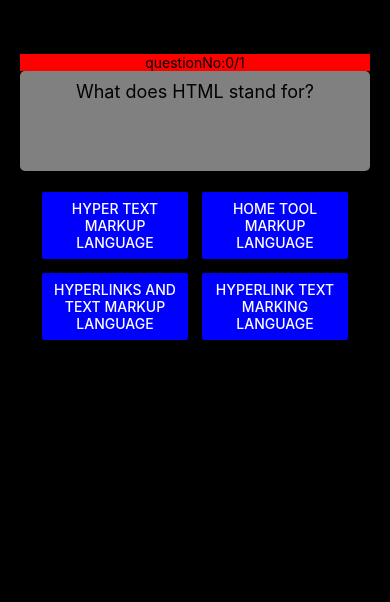
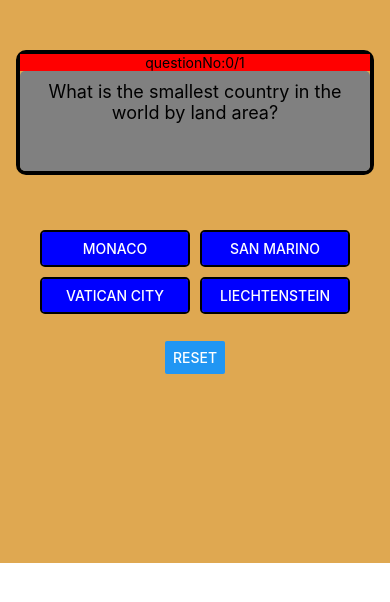
Before and after one commit to narangrg443/expo-react-native, a React Native app: screen / in a window 390 px wide. Shown: the top 602 px of the page. Built offline with nearby package versions, Linux system fonts and the light colour scheme.

Commit message:
ready question App

```diff
--- a/App.js
+++ b/App.js
@@ -12,6 +12,8 @@ export default function App() {
   const [goNext,setGoNext]=useState(false);
   const [score,setScore]=useState(0);
   const [answerColor,setAnswerColor]=useState(['blue','blue','blue','blue'])
+
+
   const renderItem = ({ item,index}) => (
     <View style={styles.answerOption}>
       <Button style={styles.answerText} title={item}
@@ -60,6 +62,8 @@ const nextQuestion=()=>{
 
 
   return (
+
+
     <View style={styles.container}>
 
       <View style={styles.questionContainer}>
@@ -73,17 +77,15 @@ const nextQuestion=()=>{
 
       </View>
 
+          <View style={styles.nextButton}>
+         {goNext?(
 
-         {goNext?(<View style={styles.resetButton}>
-           <Button style={styles.myButton}title="reset" onPress={()=>{
-           //reset
-           setQuestionNo(0)
-           setScore(0)
-         }}
-         />
+
          <Button title="next" onPress={nextQuestion}/>
-         </View>):null
-         }
+         ):null
+
+    }
+    </View>
 
 
 
@@ -95,7 +97,15 @@ const nextQuestion=()=>{
         renderItem={renderItem}
         numColumns={2} // Set the number of columns as needed
       />
-
+      <View style={styles.myButton} >
+  <Button title="reset" onPress={()=>{
+           //reset
+           setQuestionNo(0)
+           setScore(0)
+           setAnswerColor(prev=>prev.map(color=>'blue'));
+         }}
+         />
+         </View>
     </View>
   );
 }
--- a/components/Questions.jsx
+++ b/components/Questions.jsx
@@ -1,182 +1,80 @@
-const questions = [{
-  question: "What does HTML stand for?",
-  options: [
-    "Hyper Text Markup Language",
-    "Home Tool Markup Language",
-    "Hyperlinks and Text Markup Language",
-    "Hyperlink Text Marking Language"
-  ],
-  answer: 0
-},
+const questions= [
   {
-    question: "Which tag is used to define an external JavaScript file?",
-    options: ["<script>",
-      "<javascript>",
-      "<js>",
-      "<scripting>"],
+    question: "What is the smallest country in the world by land area?",
+    options: ["Monaco", "San Marino", "Vatican City", "Liechtenstein"],
+    answer: 2
+  },
+  {
+    question: "Which river flows through the city of Cairo, Egypt?",
+    options: ["Tigris River", "Nile River", "Euphrates River", "Amazon River"],
+    answer: 1
+  },
+  {
+    question: "What is the largest island in the Mediterranean Sea?",
+    options: ["Sardinia", "Sicily", "Corsica", "Crete"],
+    answer: 1
+  },
+  {
+    question: "In which country would you find the ancient city of Machu Picchu?",
+    options: ["Peru", "Mexico", "Bolivia", "Chile"],
     answer: 0
   },
   {
-    question: "Which property is used to change the background color of an element in CSS?",
-    options: ["background-image",
-      "background-color",
-      "color",
-      "text-color"],
+    question: "What is the tallest waterfall in the world?",
+    options: ["Victoria Falls", "Angel Falls", "Niagara Falls", "Iguazu Falls"],
     answer: 1
   },
   {
-    question: "What is the purpose of the 'querySelector' method in JavaScript?",
-    options: [
-      "To select an element by its class name",
-      "To select an element by its tag name",
-      "To select an element by its ID",
-      "To select multiple elements"
-    ],
+    question: "Which African country is known as the 'Rainbow Nation'?",
+    options: ["Nigeria", "Egypt", "South Africa", "Kenya"],
+    answer: 2
+  },
+  {
+    question: "Which U.S. state is known as the 'Sunshine State'?",
+    options: ["California", "Florida", "Hawaii", "Texas"],
+    answer: 1
+  },
+  {
+    question: "What is the largest coral reef system in the world?",
+    options: ["Great Barrier Reef", "Belize Barrier Reef", "Red Sea Coral Reef", "Florida Keys Reef"],
     answer: 0
   },
   {
-    question: "What is the default value of the 'position' property in CSS?",
-    options: ["relative",
-      "static",
-      "absolute",
-      "fixed"],
+    question: "Which Asian country is known as the 'Land of the Rising Sun'?",
+    options: ["China", "India", "South Korea", "Japan"],
+    answer: 3
+  },
+  {
+    question: "What is the official language of New Zealand?",
+    options: ["English", "Maori", "Dutch", "Spanish"],
+    answer: 0
+  },
+  {
+    question: "Which mountain range spans the border between the United States and Canada?",
+    options: ["Andes", "Himalayas", "Rocky Mountains", "Alps"],
+    answer: 2
+  },
+  {
+    question: "In which country is the ancient city of Athens located?",
+    options: ["Turkey", "Italy", "Greece", "Spain"],
+    answer: 2
+  },
+  {
+    question: "Which country is known as the 'Land of Fire and Ice'?",
+    options: ["Greenland", "Iceland", "Norway", "Finland"],
     answer: 1
   },
   {
-    question: "Which operator is used to concatenate strings in JavaScript?",
-    options: ["+",
-      "*",
-      "/",
-      "&"],
-    answer: 0
-  },
-  {
-    question: "Which HTML tag is used to define a hyperlink?",
-    options: ["<link>",
-      "<a>",
-      "<href>",
-      "<url>"],
-    answer: 1
-  },
-  {
-    question: "Which CSS property is used to change the font size of an element?",
-    options: ["text-style",
-      "font-size",
-      "text-size",
-      "font-style"],
-    answer: 1
-  },
-  {
-    question: "What is the purpose of the 'push' method in JavaScript arrays?",
-    options: ["To add elements to the end of an array",
-      "To remove elements from an array",
-      "To reverse the order of elements in an array",
-      "To sort the elements of an array"],
-    answer: 0
-  },
-  {
-    question: "Which HTML tag is used to define a table row?",
-    options: ["<td>",
-      "<th>",
-      "<tr>",
-      "<table>"],
-    answer: 2
-  },
-  {
-    question: "What is the correct way to comment out a line in HTML?",
-    options: ["/* This is a comment */",
-      "<!-- This is a comment -->",
-      "// This is a comment",
-      "## This is a comment"],
-    answer: 1
-  },
-  {
-    question: "Which CSS property is used to add shadows to elements?",
-    options: ["box-shadow",
-      "text-shadow",
-      "shadow-effect",
-      "element-shadow"],
-    answer: 0
-  },
-  {
-    question: "What is the purpose of the 'addEventListener' method in JavaScript?",
-    options: [
-      "To remove an event listener from an element",
-      "To add an event listener to an element",
-      "To trigger an event on an element",
-      "To check if an event is supported on an element"
-    ],
-    answer: 1
-  },
-  {
-    question: "Which HTML tag is used to define a list item?",
-    options: ["<li>",
-      "<ul>",
-      "<ol>",
-      "<dl>"],
-    answer: 0
-  },
-  {
-    question: "Which CSS property is used to control the spacing between letters?",
-    options: ["line-spacing",
-      "letter-spacing",
-      "text-spacing",
-      "word-spacing"],
-    answer: 1
-  },
-  {
-    question: "What is the purpose of the 'JSON.parse()' method in JavaScript?",
-    options: [
-      "To convert a JavaScript object to a JSON string",
-      "To convert a JSON string to a JavaScript object",
-      "To format a JSON string for readability",
-      "To stringify a JavaScript object"
-    ],
-    answer: 1
-  },
-  {
-    question: "Which HTML tag is used to define a form input field?",
-    options: ["<input>",
-      "<form>",
-      "<field>",
-      "<textbox>"],
-    answer: 0
-  },
-  {
-    question: "What is the purpose of the 'classList' property in JavaScript?",
-    options: [
-      "To add or remove classes from an element",
-      "To check if an element has a specific class",
-      "To retrieve the list of classes applied to an element",
-      "To manipulate the CSS properties of an element"
-    ],
-    answer: 2
-  },
-  {
-    question: "Which CSS property is used to control the alignment of text within an element?",
-    options: ["text-align",
-      "text-style",
-      "text-decoration",
-      "text-transform"],
-    answer: 0
-  },
-  {
-    question: "What is the purpose of the 'querySelectorAll' method in JavaScript?",
-    options: [
-      "To select an element by its class name",
-      "To select an element by its tag name",
-      "To select an element by its ID",
-      "To select multiple elements"
-    ],
+    question: "What is the capital of Canada?",
+    options: ["Toronto", "Montreal", "Vancouver", "Ottawa"],
     answer: 3
   },
   {
-    question: "Which HTML tag is used to define a heading?",
-    options: ["<heading>",
-      "<header>",
-      "<h1>",
-      "<title>"],
-    answer: 2
-  }];
-
+    question: "Which river flows through the city of Budapest?",
+    options: ["Danube River", "Tisza River", "Rhine River", "Volga River"],
+    answer: 0
+  }
+];
 export default questions;
+// Combine the original quiz questions with the additional questions
+// const worldQuiz = worldQuiz.concat(additionalWorldQuizQuestions);
--- a/style/AppStyle.js
+++ b/style/AppStyle.js
@@ -2,10 +2,11 @@ import { StyleSheet } from "react-native";
 
 export const styles = StyleSheet.create({
   container: {
-    flex: 1,
+    flex:2/3,
     justifyContent: 'center',
     alignItems: 'center',
-    backgroundColor: 'black',
+    backgroundColor: '#dfa851',
+
   },
   questionContainer:{
 
@@ -44,11 +45,17 @@ answerText:{
 
 
 },
-resetButton:{
-  flexDirection:'row',
+nextButton:{
+  width:200,
+  height:40,
+
 
 
 },
+myButton:{
+ flex:10,
 
 
+}
+
 });
```
